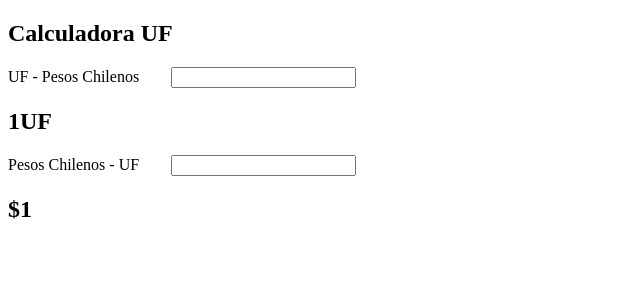
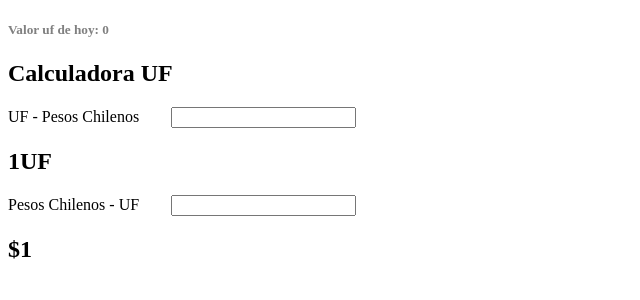
Before and after one commit to javierarancibia/react-ufcalculator, a React (Create React App) app in the folder src/: page / in a window 1280 px wide. Shown: the top 300 px of the page, without its empty margins (0-640 px from the left). Built offline with nearby package versions, Linux system fonts and the light colour scheme; no server answers; the HTML template or start-up script is replaced by a standard one.

Commit message:
1 file modified

```diff
--- a/src/ufContainer.js
+++ b/src/ufContainer.js
@@ -22,6 +22,7 @@ const ufContainer = () => {
   return (
     <Fragment>
       <form>
+        <h5 style={{ color: 'grey' }}>Valor uf de hoy: {val}</h5>
         <h2>Calculadora UF</h2>
         <label style={{ marginRight: '2rem' }}>UF - Pesos Chilenos</label>
         <input type="text" onChange={e => setUfPrice(e.target.value / val)} />
```
